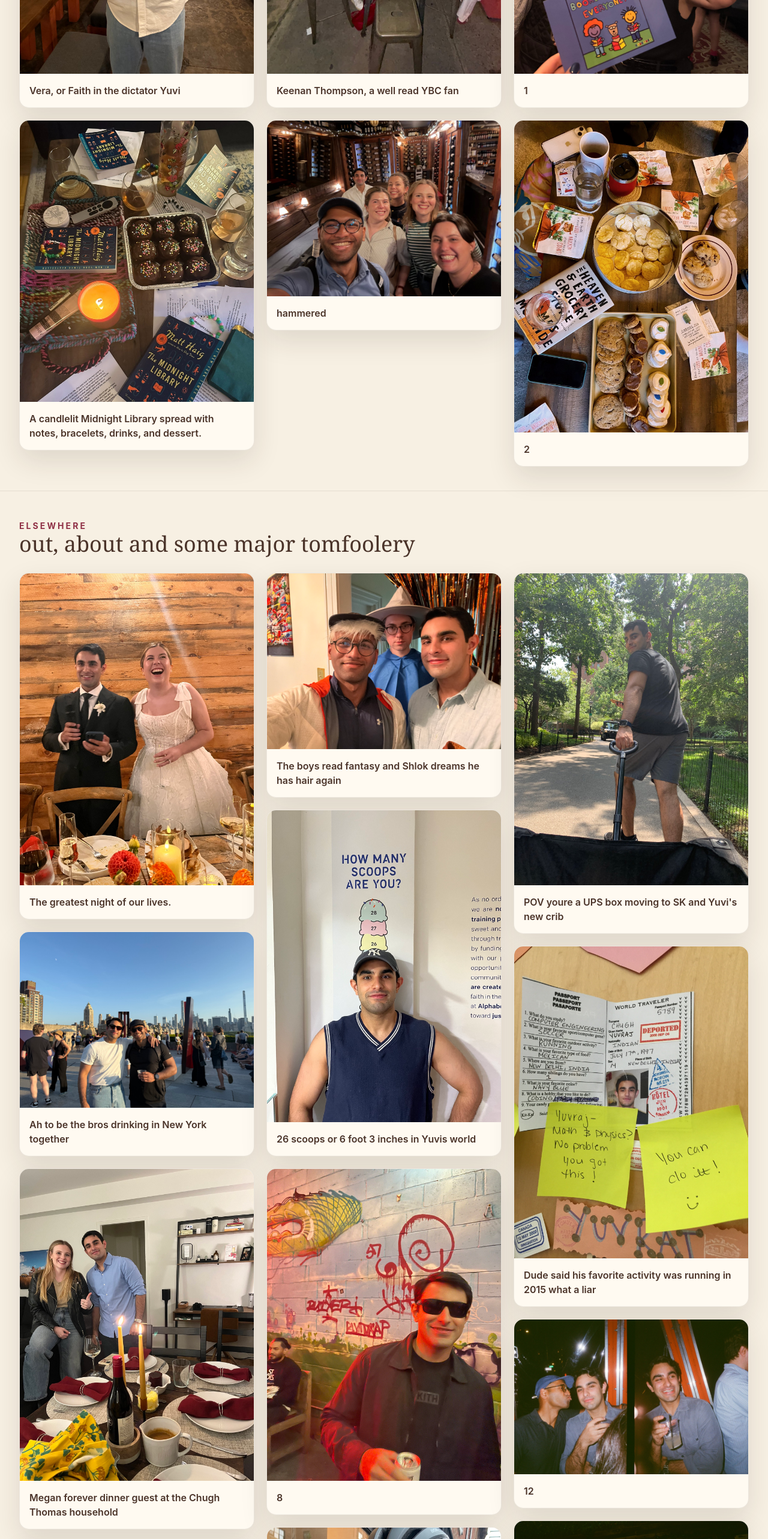
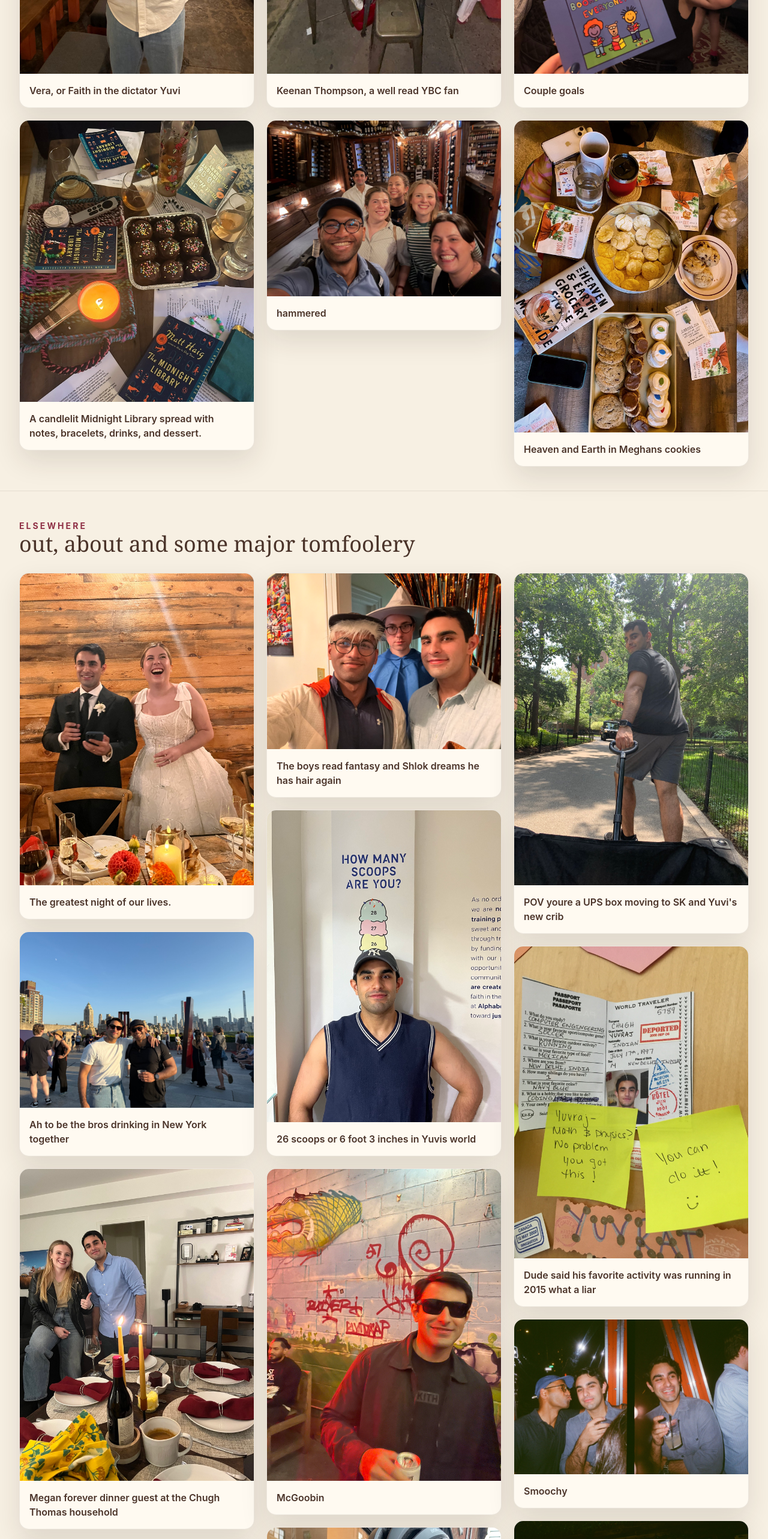
Before and after one commit to Shlok-Joseph-Paul/Yuvis-book-club, a React (Vite) app: page /photos in a window 1280 px wide. Shown: the part 820-3386 px from the top of the page at 60% size. Built offline with nearby package versions, Linux system fonts and the light colour scheme.

Commit message:
Update photo album captions

```diff
--- a/src/data/photos.ts
+++ b/src/data/photos.ts
@@ -42,13 +42,13 @@ export const photos: Photo[] = [
   {
     id: 'book-club-extra-01',
     imageUrl: '/images/photos/book-club-extra-01.jpg',
-    caption: '1',
+    caption: 'Couple goals',
     altText: 'Book club photo 1.',
   },
   {
     id: 'book-club-extra-02',
     imageUrl: '/images/photos/book-club-extra-02.jpg',
-    caption: '2',
+    caption: 'Heaven and Earth in Meghans cookies',
     altText: 'Book club photo 2.',
   },
 ];
@@ -73,10 +73,10 @@ export const tomfooleryPhotos: Photo[] = [
   tomfooleryPhoto(5, 'Freedom!'),
   tomfooleryPhoto(6, 'The boys read fantasy and Shlok dreams he has hair again'),
   tomfooleryPhoto(7, '26 scoops or 6 foot 3 inches in Yuvis world'),
-  tomfooleryPhoto(8, '8'),
+  tomfooleryPhoto(8, 'McGoobin'),
   tomfooleryPhoto(9, 'Changing Shloks life with Aux Marveilleux'),
   tomfooleryPhoto(10, "POV youre a UPS box moving to SK and Yuvi's new crib"),
   tomfooleryPhoto(11, 'Dude said his favorite activity was running in 2015 what a liar'),
-  tomfooleryPhoto(12, '12'),
-  tomfooleryPhoto(13, '13'),
+  tomfooleryPhoto(12, 'Smoochy'),
+  tomfooleryPhoto(13, 'Meg GG and Yuvi McGroovy'),
 ];
```
